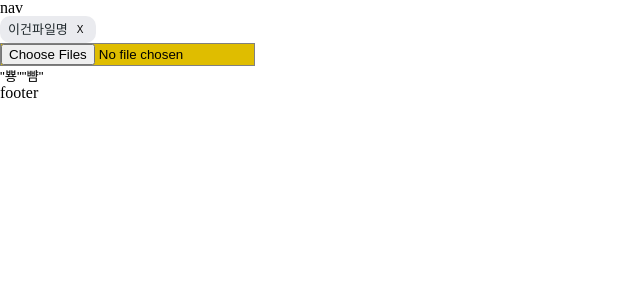
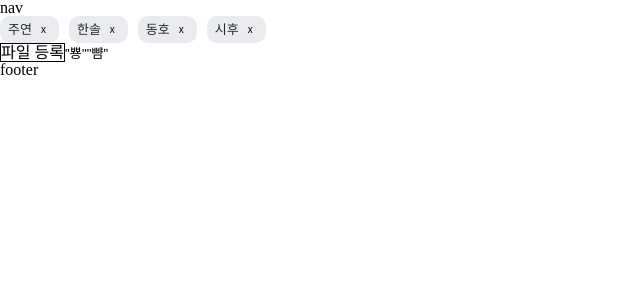
Before and after one commit to JBA-jeju-basketball-association/JBA-FE, a React (Create React App) app: page /zzuyeontest in a window 1280 px wide. Shown: the top 300 px of the page, without its empty margins (0-640 px from the left). Built offline with nearby package versions, Linux system fonts and the light colour scheme.

Commit message:
#7 feat:UpLoadFileList 예시 컴포넌트 완성 및 파일등록 버튼 axios 적용

```diff
--- a/src/app/App.tsx
+++ b/src/app/App.tsx
@@ -1,6 +1,6 @@
 import React from "react";
 import { Routes, Route} from "react-router-dom";
-import { SelectedFile } from "./features/post/upLoadFile/ui/upLoadFileList/selectedFile/SelectedFile";
+import { UploadFileList } from "./features/post/upLoadFile/ui/upLoadFileList/UpLoadFileList";
 import { UpLoadButton } from "./features/post/upLoadFile/ui/UpLoadButton/UpLoadButton";
 function App() {
   return (
@@ -11,7 +11,7 @@ function App() {
           {/*컴포넌트 테스트를 위한 임시 path */}
           <Route path="zzuyeontest" element={
           <div>
-            <SelectedFile filename={"이건파일명"}>X</SelectedFile>
+            <UploadFileList></UploadFileList>
             <UpLoadButton></UpLoadButton>
           </div>
           } />
--- a/src/app/features/post/upLoadFile/ui/UpLoadButton/UpLoadButton.module.css
+++ b/src/app/features/post/upLoadFile/ui/UpLoadButton/UpLoadButton.module.css
@@ -1,7 +1,12 @@
-@import url("/src/shared/colors.css");
 
+
+/*INPUT UI 대신하여 label을 사용합니다.*/
+/*컴포넌트에서 실제 사용시 border값을 지우고 자유롭게 디자인합니다.*/
+.UpLoadButton label{
+border: 1px solid ;
+}
+
+/*INPUT UI 를 보이지 않게 합니다.*/
 .UpLoadButton input{
-    display: flex;
-    align-items: center;
-    background-color: var(--primary-color);
+    display:none
 }
--- a/src/app/features/post/upLoadFile/ui/UpLoadButton/UpLoadButton.tsx
+++ b/src/app/features/post/upLoadFile/ui/UpLoadButton/UpLoadButton.tsx
@@ -1,12 +1,13 @@
 import * as React from 'react'
 import { useState } from "react";
 import styles from "../UpLoadButton/UpLoadButton.module.css"
+import axios from 'axios';
 
 
 
 export function UpLoadButton() {
+  //전송될 파일들을 저장합니다.
   const [files, setFiles] = useState<File[]>([]);
-  const [urls, setUrl] = useState<string[]>([]);
   const handleFilesChange = (e: React.ChangeEvent<HTMLInputElement>) => {
     if (e.target.files) {
       const selectedFiles: File[] = Array.from(e.target.files);
@@ -14,21 +15,33 @@ export function UpLoadButton() {
     }
   };
 
-
-  const showUrl = () => {
+// axios가 확인되면 이후 따로 관리할 예정입니다.
+  const  showUrl = async() => {
+    const formData = new FormData();
     const urlList:string[]=[]
     for (let i = 0; i < files.length; i++) {
       const nowUrl = URL.createObjectURL(files[i]);
+      formData.append('uploadFiles', files[i]);
       urlList.push(nowUrl)
     }
-    console.log(urlList)
+    console.log(typeof formData)
+   try{
+    const response = await axios.post('http://localhost:8080/multipart-files?type=small', formData);
+    console.log('Response:', response.data);}catch (error) {
+      // 오류가 발생한 경우 콘솔에 오류 메시지를 출력합니다.
+      console.error('Error fetching users:', error);
+    }
+
+
 
   };
 
 
     return(
     <div className={styles.UpLoadButton}>
-      <input  onChange={(e)=>handleFilesChange(e)} type={"file"} multiple></input>
+      <label htmlFor="upload_file">파일 등록</label>
+      <input id="upload_file" onChange={(e)=>handleFilesChange(e)} type={"file"} multiple></input>
+      {/* 테스트를 위한 버튼들 입니다. */}
       <button onClick={()=>console.log(files)}>"뿅"</button>
       <button onClick={showUrl}>"뺨"</button>
     </div>)
--- /dev/null
+++ b/src/app/features/post/upLoadFile/ui/upLoadFileList/UpLoadFileList.module.css
@@ -0,0 +1,6 @@
+.UploadFileList{
+    display:flex;
+    width: max-content;
+    gap: 10px;
+
+}
--- a/src/app/features/post/upLoadFile/ui/upLoadFileList/UpLoadFileList.tsx
+++ b/src/app/features/post/upLoadFile/ui/upLoadFileList/UpLoadFileList.tsx
@@ -1 +1,25 @@
-export{}
+import * as React from 'react'
+import { SelectedFile } from './selectedFile/SelectedFile';
+import style from "./UpLoadFileList.module.css"
+
+let testFiles=[{"name":"주연"},{"name":"한솔"},{"name":"동호"},{"name":"시후"}]
+
+//api 확인 되면 testFiles 대신 props로 넣어줄 생각입니당!
+//props로 state 값을 변경해줄 이벤트핸들러 onClick 넣어줄 예정입니다.
+type Props = {
+    testFiles:object[]
+
+  };
+
+
+//게시글보기및 수정에도 첨부파일의 리스트를 보여주기 위하여 Props값이 있다면 해당 Props의 값으로 구현하고 없다면
+//<span>현재 첨부된 파일이 없습니다.</span> 을 보여주는건 어떨까요?
+//예시: response.file?? <UploadFileList/>:<span>현재 첨부된 파일이 없습니다.</span>
+export function UploadFileList() {
+    return(<div className={style.UploadFileList}>
+    {testFiles.map((file,index)=>{return(
+        <SelectedFile key={index} filename={file.name}></SelectedFile>
+    )})}
+    </div>
+    )
+}
--- a/src/app/features/post/upLoadFile/ui/upLoadFileList/selectedFile/selectedFile.tsx
+++ b/src/app/features/post/upLoadFile/ui/upLoadFileList/selectedFile/selectedFile.tsx
@@ -3,14 +3,14 @@ import styles from "../selectedFile/SelectedFile.module.css"
 
 type Props = {
   onClick?: () => void;
-  children:string;
   filename:string;
+  key:number;
 };
 
-export function SelectedFile({ onClick,children ,filename}: Props) {
+export function SelectedFile({ onClick ,filename,key}: Props) {
   return(
   <div className={styles.SelectedFile}>
     <span>{filename}</span>
-    <button onClick={onClick}>{children}</button>
+    <button key={key} onClick={onClick}>x</button>
   </div>)
 }
```
